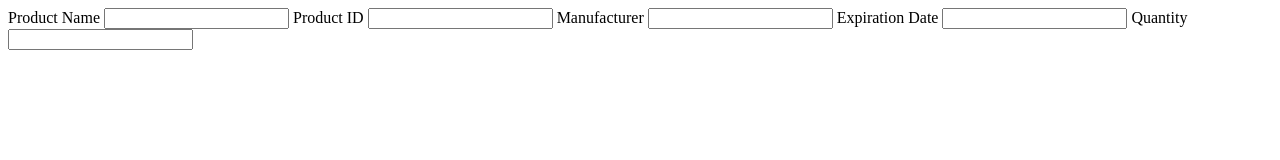
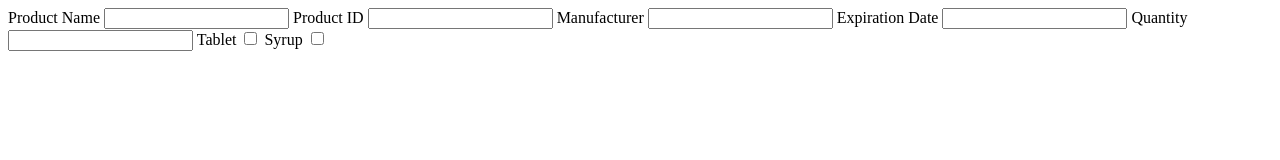
Before and after one commit to ishansssharma/Assignment_2, a plain HTML site: page dist/index.html in a window 1280 px wide. Drawn offline with Linux system fonts and the light colour scheme.

Commit message:
Add extra inputs

```diff
--- a/dist/index.html
+++ b/dist/index.html
@@ -25,6 +25,14 @@
 
 			<label for="quantity">Quantity</label>
 			<input type="number" name="quantity" class="Quantity">
+
+			<label for="tablet">Tablet</label>
+			<input type="checkbox" name="tablet" class="tablet">
+
+			<label for="syrup">Syrup</label>
+			<input type="checkbox" class="syrup">
+
+
 		</form>
 
 
```
